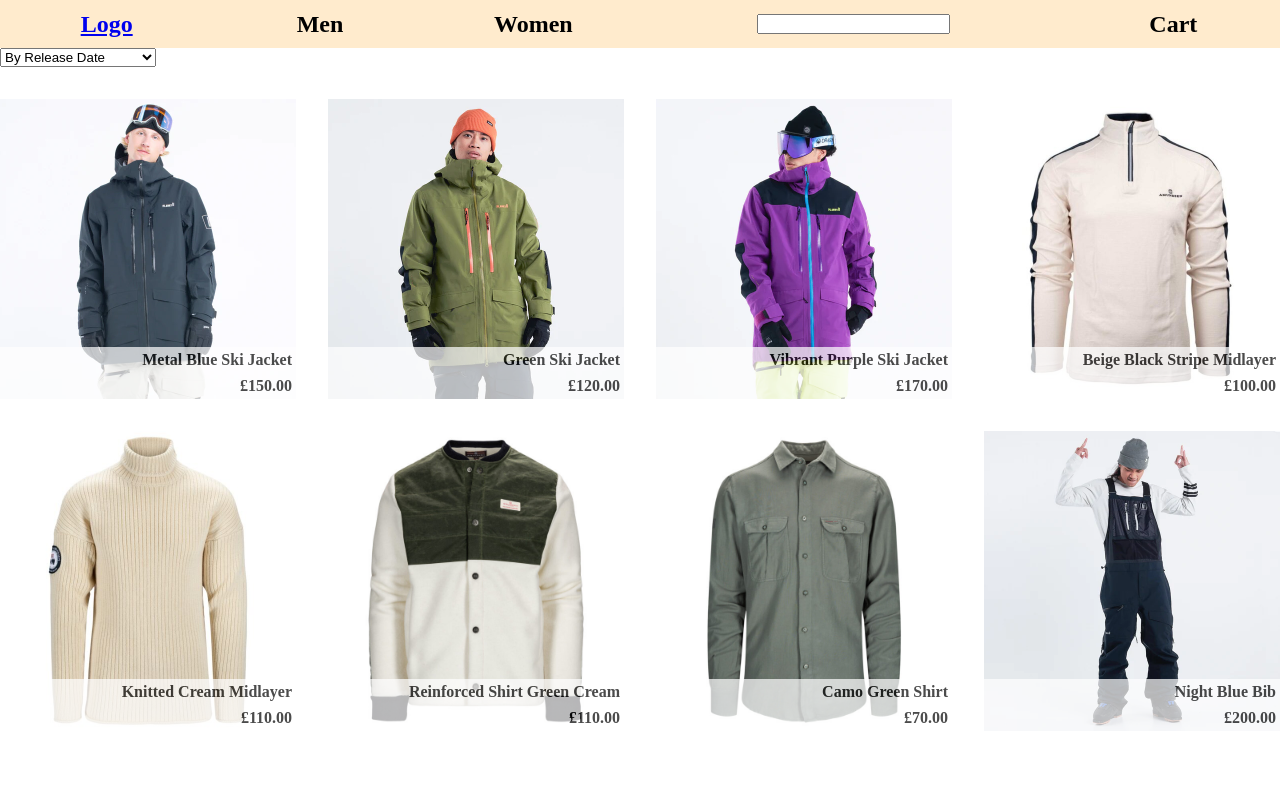
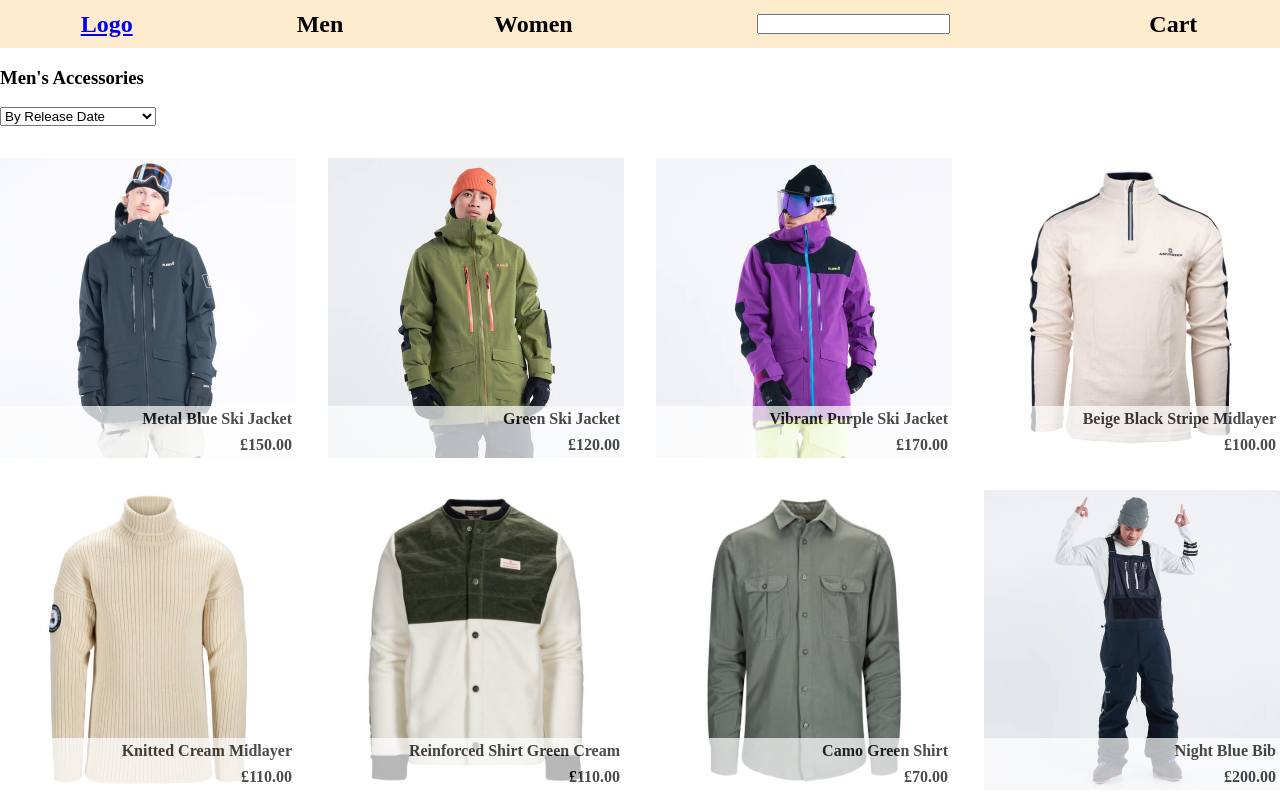
Before and after one commit to lewisjsmith/online-shop, a React (Vite) app: page /men/accessories in a window 1280 px wide. Shown: the top 800 px of the page. Built offline with nearby package versions, Linux system fonts and the light colour scheme.

Commit message:
Current store page title added. e.g. Mens, Mens coats, Womens midlayers

```diff
--- a/src/components/StorePage.jsx
+++ b/src/components/StorePage.jsx
@@ -12,12 +12,22 @@ export default function StorePage() {
 
     const [productSort, setProductSort] = useState(null);
     const [productList, setProductList] = useState([]);
+    const [pageName, setPageName] = useState("");
+
+    const obj = useLocation();
 
     useEffect(() => {
         setProductList([...products])
     }, []);
 
-    const obj = useLocation();
+    useEffect(() => {
+        const pathname = obj.pathname;
+        const splitName = pathname.split("/");
+        const umbrella = splitName[1].charAt(0).toUpperCase() + splitName[1].slice(1) + "'s"
+        const subcategory = splitName[2].charAt(0).toUpperCase() + splitName[2].slice(1)
+        setPageName(umbrella + " " + subcategory);
+    }, [obj])
+
     const categoriesList = createFilter(obj.pathname);
 
     function handleChange(e) {
@@ -64,8 +74,13 @@ export default function StorePage() {
         }
     }) : productList;
 
+
+
     return (
         <div>
+            <h3>
+                {pageName}
+            </h3>
             <select onChange={handleChange}>
                 <option value={null}>By Release Date</option>
                 <option value={"highest"}>Price highest to lowest</option>
```
